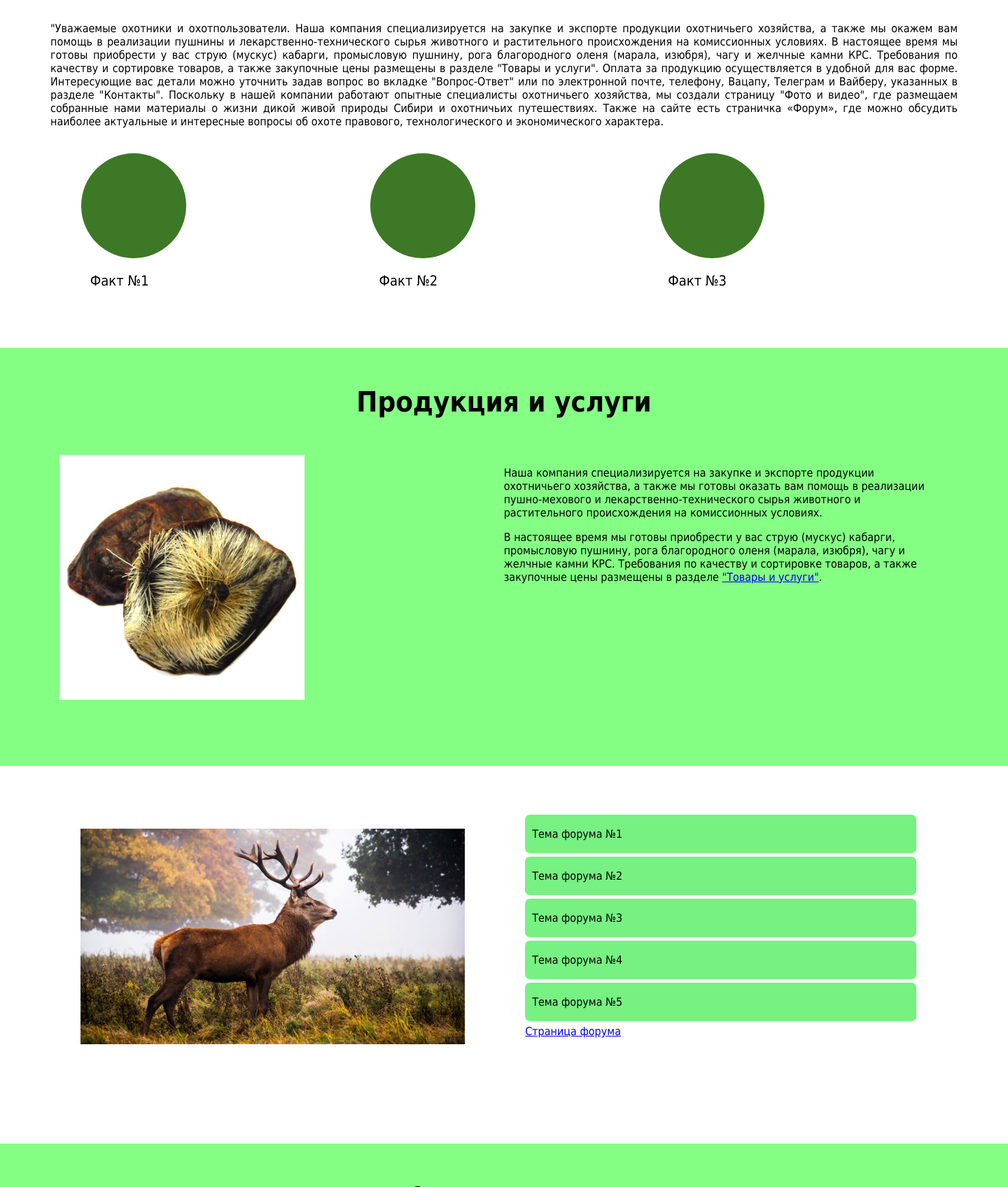
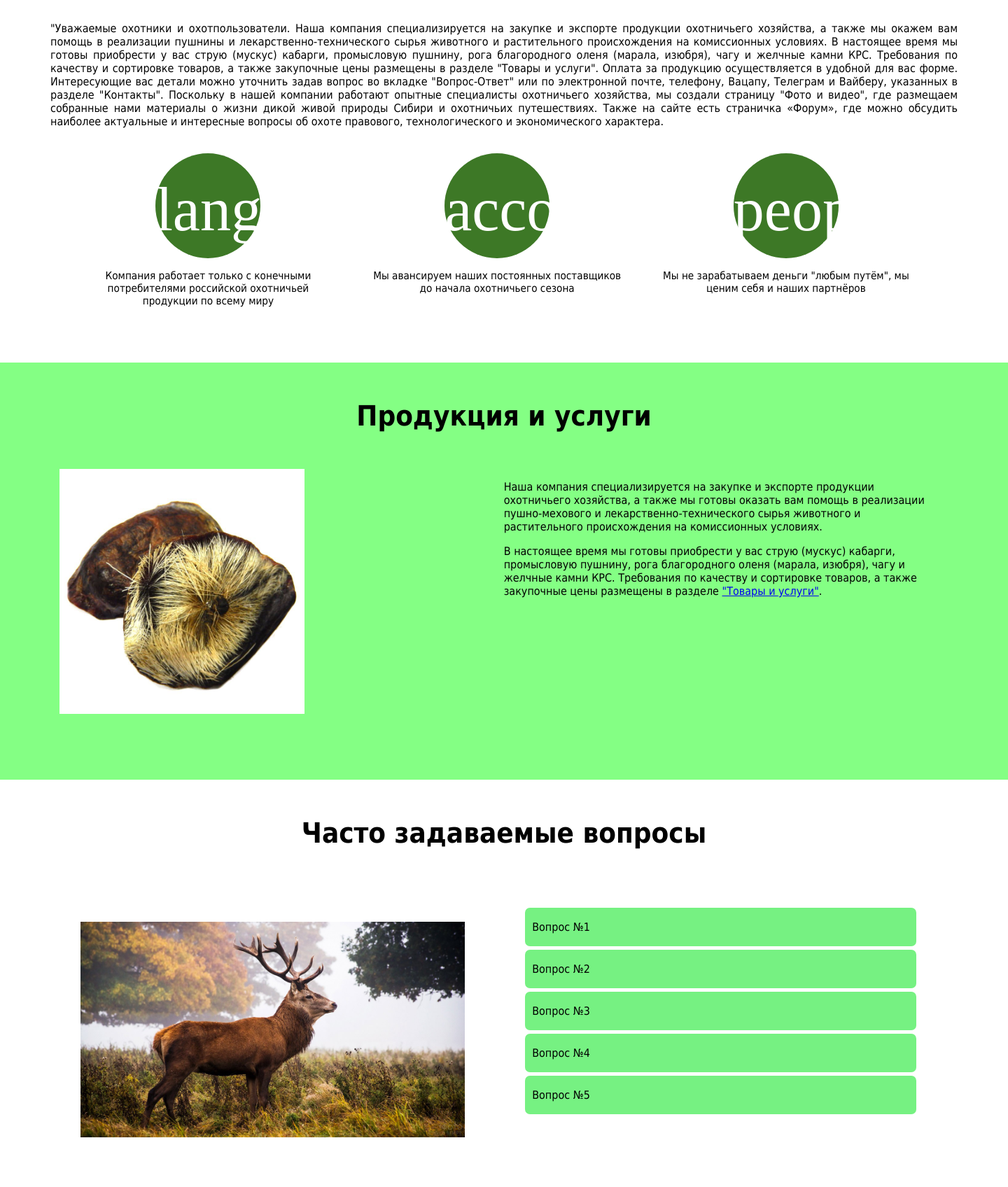
Before and after one commit to EVOgeek618/BaikalFurs, a Django app: page / in a window 1440 px wide. Shown: the part 711-2407 px from the top of that part at 70% size. Run offline with Django 3.2, Linux system fonts and the light colour scheme; the page is wider than the window, and the part outside it is not shown; some libraries are stand-ins or nearby versions.

Commit message:
19.10.2021 22:34

```diff
--- a/Webbooks/static/css/style.css
+++ b/Webbooks/static/css/style1.css
@@ -269,13 +278,19 @@ h1{
     height: 150px;
     border-radius: 75px;
     background-color: #3d7826;
+    font-family: "Material Icons";
+    color: white;
 }
+.main-info .round div{
+    padding-top: 20%;
+    font-size: 550%;
+}
+
 .main-info{
-    width: 30%;
     text-align: center;
 }
 .main-info p{
-    font-size: 20px;
+    font-size: 95%;
 }
 .forum-photo{
     text-align: center;
@@ -387,3 +402,34 @@ footer .columns{
 .column{
     padding-inline: 1%;
 }
+.del-footer+footer .columns{
+    display: none;
+}
+.del-footer+footer{
+    min-height: 70px;
+}
+.contacts{
+    margin-left: 5%;
+    margin-block: 20px;
+    font-size: 20px;
+}
+
+::-webkit-scrollbar-track {
+    background-color: #ffffff;
+    border-radius: 10px;
+}
+
+::-webkit-scrollbar-thumb {
+    -webkit-border-radius: 0px;
+    border-radius: 0px;
+    background-color: #21760e;
+    border-radius: 3.2px;
+}
+
+::-webkit-scrollbar-thumb:hover{
+    background-color: #3c7913;
+}
+
+::-webkit-scrollbar{
+    width: 12px;
+}
--- a/Webbooks/templates/FAQ.html
+++ b/Webbooks/templates/FAQ.html
@@ -2,7 +2,7 @@
 {% block title%}Вопрос-ответ{% endblock title%}
 {% block body %}
 <div class="form_info">
-        <h2>Вопросы</h2>
+        <h1>Вопросы</h1>
         <p>Если у вас возникают вопросы по различным темам, то можете отправить свой вопрос нам. Наши операторы ответят вам на почту в ближайшее время.</p>
     </div>
 <section class="form_back_speak">
--- a/Webbooks/templates/base.html
+++ b/Webbooks/templates/base.html
@@ -4,7 +4,7 @@
 <head>
     <meta charset="UTF-8">
     <title>{% block title %}Заголовок{% endblock title %}</title>
-    <link rel="stylesheet" href="/static/css/style.css">
+    <link rel="stylesheet" href="/static/css/style1.css">
 </head>
 <body>
 <div class="head">
@@ -37,7 +37,7 @@
             <script type="text/javascript" charset="utf-8" async src="https://api-maps.yandex.ru/services/constructor/1.0/js/?um=constructor%3Aa0fd7af29c02320f31e87a1f162d103dc0999eb16475eb4b0557a1bad5b186b7&amp;width=80%&amp;height=360&amp;lang=ru_RU&amp;scroll=true"></script>
         </div>
         </div>
-        <div class="column con">
+        <div class="column">
         <div class="contact">
             <h4>Контакты</h4>
             <div class="con_info">
--- a/Webbooks/templates/home.html
+++ b/Webbooks/templates/home.html
@@ -9,20 +9,26 @@
         <div class="columns c3">
         <div class="column">
         <div class="main-info">
-            <div class="round"></div>
-            <p>Факт №1</p>
+            <div class="round">
+                <div>language</div>
+            </div>
+            <p>Компания работает только с конечными потребителями российской охотничьей продукции по всему миру</p>
         </div>
         </div>
         <div class="column">
         <div class="main-info">
-            <div class="round"></div>
-            <p>Факт №2</p>
+            <div class="round">
+                <div>account_balance_wallet</div>
+            </div>
+            <p>Мы авансируем наших постоянных поставщиков до начала охотничьего сезона</p>
         </div>
         </div>
         <div class="column">
         <div class="main-info">
-            <div class="round"></div>
-            <p>Факт №3</p>
+            <div class="round">
+                <div>people</div>
+            </div>
+            <p>Мы не зарабатываем деньги "любым путём", мы ценим себя и наших партнёров</p>
         </div>
         </div>
     </div>
@@ -44,6 +50,7 @@
     </div>
 </section>
 <section class="forums-theme">
+    <h1>Часто задаваемые вопросы</h1>
     <div class="columns c2">
         <div class="column">
         <div class="forum-photo">
@@ -53,21 +60,20 @@
         <div class="column">
         <div class="forums-theme-list">
             <div class="forum-theme">
-                <p>Тема форума №1</p>
+                <p>Вопрос №1</p>
             </div>
             <div class="forum-theme">
-                <p>Тема форума №2</p>
+                <p>Вопрос №2</p>
             </div>
             <div class="forum-theme">
-                <p>Тема форума №3</p>
+                <p>Вопрос №3</p>
             </div>
             <div class="forum-theme">
-                <p>Тема форума №4</p>
+                <p>Вопрос №4</p>
             </div>
             <div class="forum-theme">
-                <p>Тема форума №5</p>
+                <p>Вопрос №5</p>
             </div>
-            <a href="/forum">Страница форума</a>
         </div>
         </div>
     </div>
```
Also changed, not shown: other parts of Webbooks/static/css/style1.css (+10 -1 lines), Webbooks/templates/contacts.html (+16 -0 lines), Webbooks/templates/products.html (+37 -13 lines), Webbooks/Webbooks/settings.py (line endings or trailing spaces).
